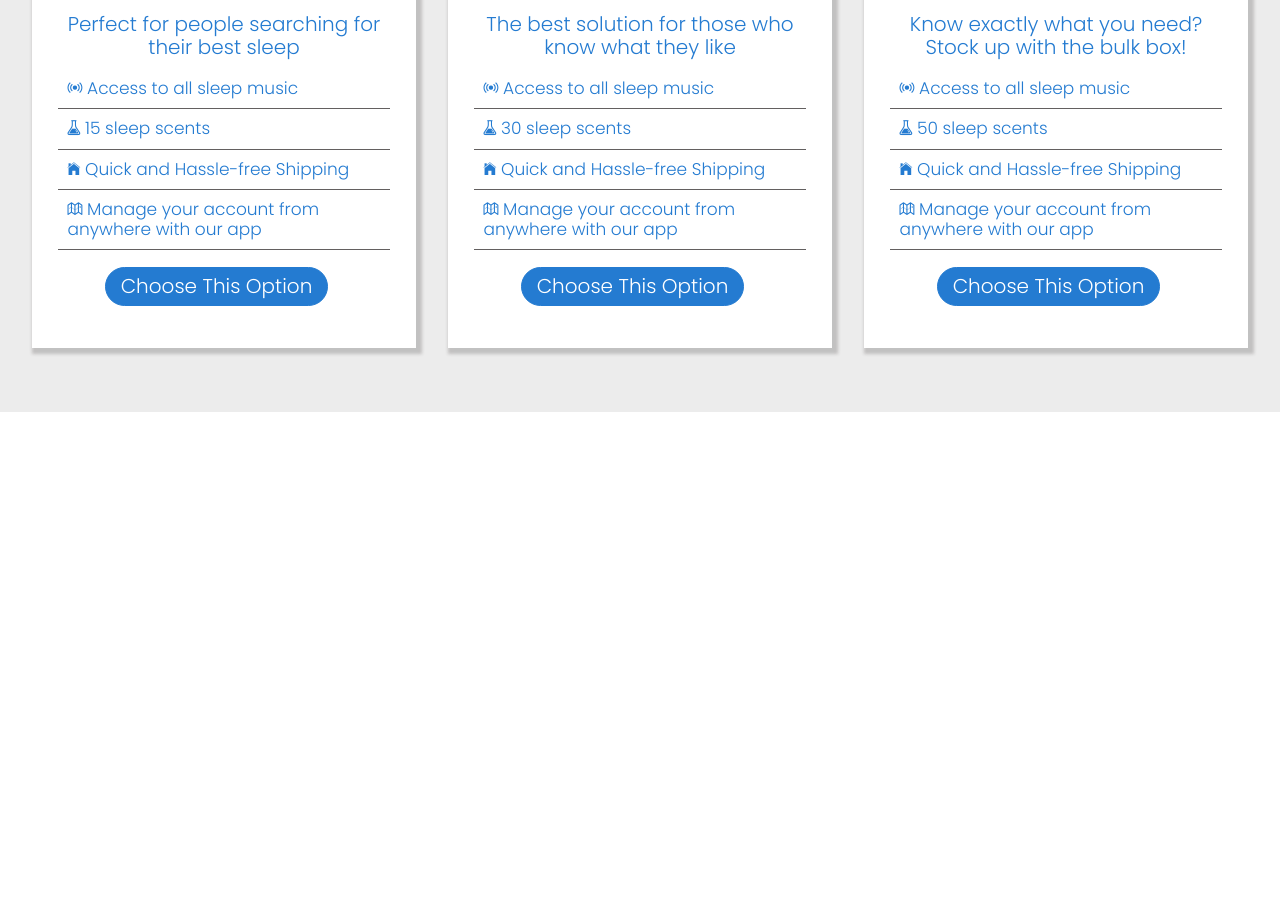
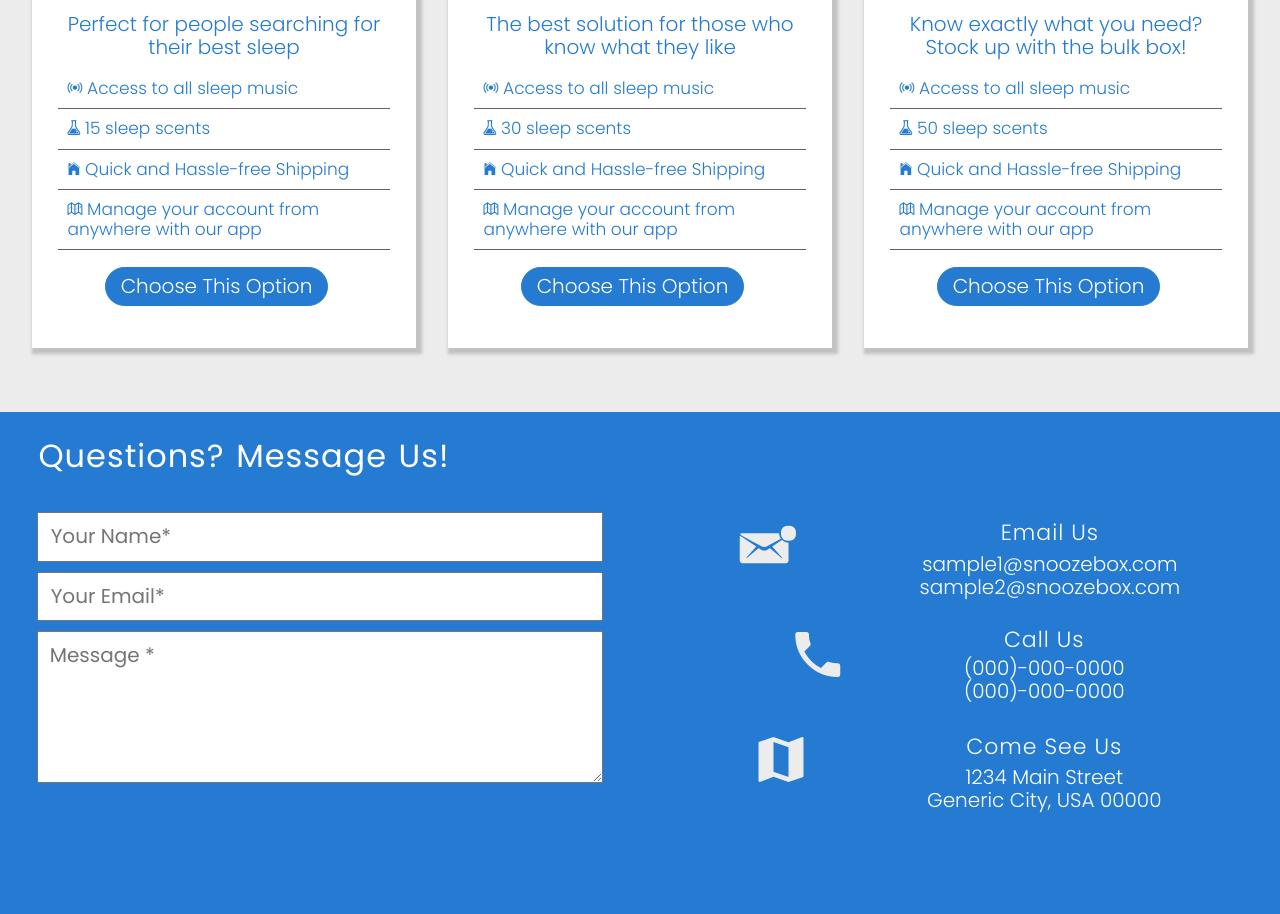
Before and after one commit to Erik-Debye/Snoozebox, a plain HTML site: page index.html in a window 1280 px wide. Shown: the part 2257-3171 px from the top of the page. Before the commit the page ends 2669 px from the top, so only its background shows below. Drawn offline with Linux system fonts and the light colour scheme; files whose address does not match are found by name.

Commit message:
Added a contact form

```diff
--- a/CSS/style.css
+++ b/CSS/style.css
@@ -326,8 +326,79 @@ header{
     padding:5%;
 }
 
-/***************************************Contact Form and Footer showcase*********************************************************/
+/***************************************Contact Form showcase*********************************************************/
 
-.footer-section{
-    background-color: #ececec;
+input{
+    margin-bottom: 10px;
 }
+
+.contact-section{
+    background-color: #247bd1;
+}
+
+.contact-section h2 p h3{
+    color: #ececec;
+}
+
+.contact-section h2{
+    margin: 0;
+    color: #FFF;
+    font-weight: 400;
+    margin-left: 3%;
+    padding-top: 2%;
+}
+.table-row{
+    text-align: center;
+    display: flex;
+    justify-content: space-between;
+    padding-bottom: 5%;
+    flex-direction: row;
+}
+.contact-table{
+    box-sizing: border-box;
+    padding: 2%;
+    width: 50%;
+}
+
+.form-labels{
+    flex-direction: column;
+    display: flex;
+    padding: 2%;
+}
+.contact-icon{
+    color: #ececec;
+    font-size: 300%;
+    padding:2%;
+    margin-right: 100px;
+}
+
+#short-label{
+    padding: 2%;
+}
+
+textarea{
+    padding-top: 2%;
+    padding-left: 2%;
+    overflow: auto;
+}
+
+/*Icons*/
+
+.all-contact{
+    display: flex;
+    flex-direction: row;
+    justify-content: center;
+}
+
+.contact-caption{
+    display: flex;
+    flex-direction: column;
+    padding: 2%;
+    justify-content: center;
+    color: #FFF;
+}
+
+.contact-caption h3{
+    padding: 2%;
+    margin: 1%;
+}
--- a/index.html
+++ b/index.html
@@ -255,11 +255,48 @@
 
         </section>
 
-        <section class = "footer-section">
+        <section class = "contact-section">
+            <div class = "sub-header">
+                <h2>Questions? Message Us!</h2>
+            </div>
 
+            <div class = "table-row">
+                <div class = "contact-table">
+                    <form method="POST" action="#" class="form-labels">
+                        <input type="text" id = "short-label" name="name" placeholder="Your Name*">
+                        <input type="text" id = "short-label" name="email" placeholder="Your Email*">
+                        <textarea rows = "6" name="message" placeholder="Message *"></textarea>
+                    </form>
+                </div>
+                <div class = "contact-table">
+                    <div class = "all-contact">
+                        <i class="ion-email-unread icon-big contact-icon"></i>
+                        <div class = "contact-caption">
+                            <h3>Email Us</h3>
+                            <p>sample1@snoozebox.com</p>
+                            <p>sample2@snoozebox.com</p>
+                        </div>
+                    </div>
+                    <div class = "all-contact">
+                        <i class="ion-android-call icon-big contact-icon"></i>
+                        <div class = "contact-caption">
+                            <h3>Call Us</h3>
+                            <p>(000)-000-0000</p>
+                            <p>(000)-000-0000</p>
+                        </div>
+                    </div>
+                    <div class = "all-contact">
+                        <i class="ion-android-map icon-big contact-icon"></i>
+                        <div class = "contact-caption">
+                            <h3>Come See Us</h3>
+                            <p>1234 Main Street</p>
+                            <p>Generic City, USA 00000</p>
+                        </div>
+                    </div>
+                </div>
+            </div>
 
         </section>
-
     </body>
 
 </html>
```
